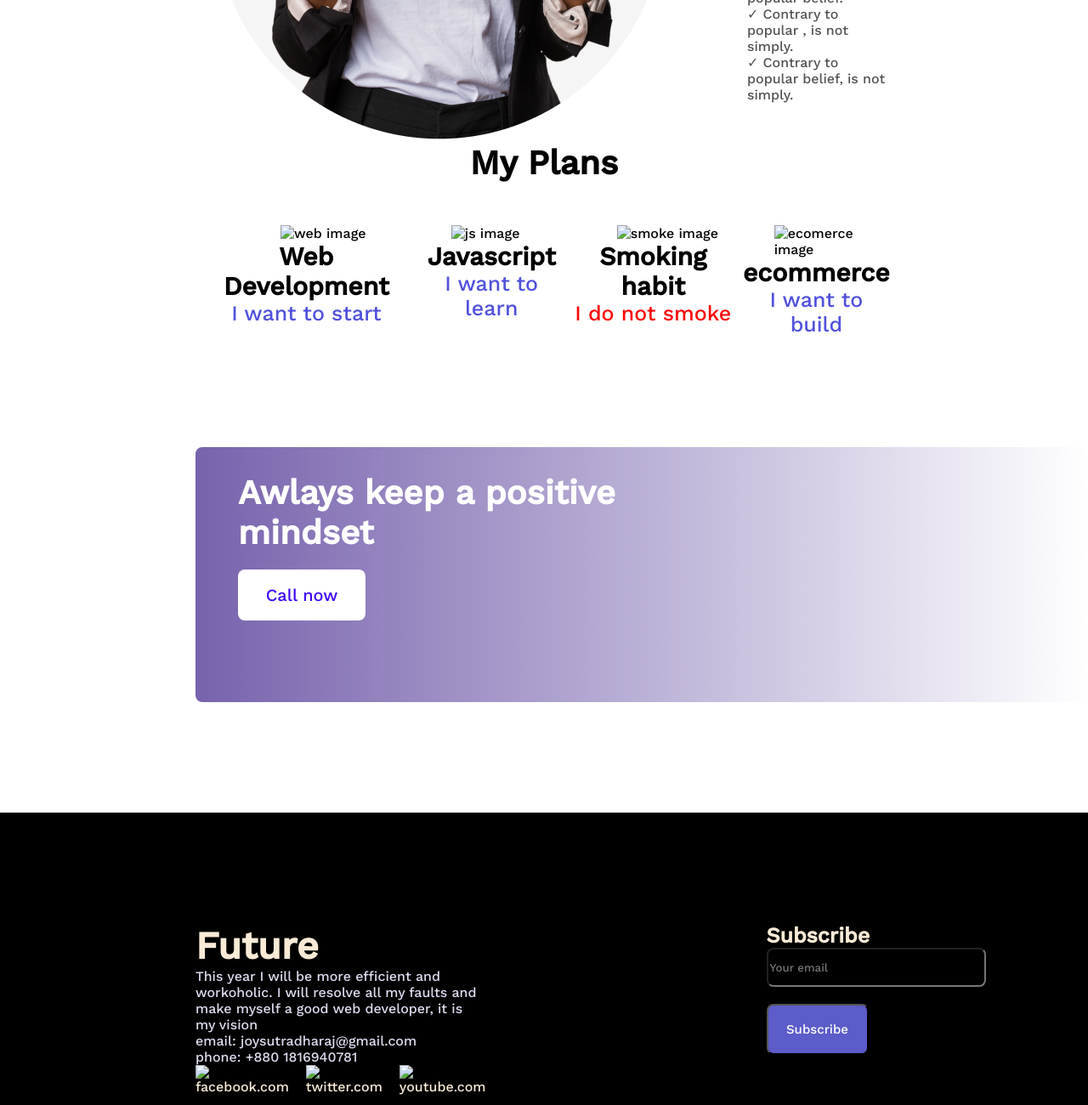
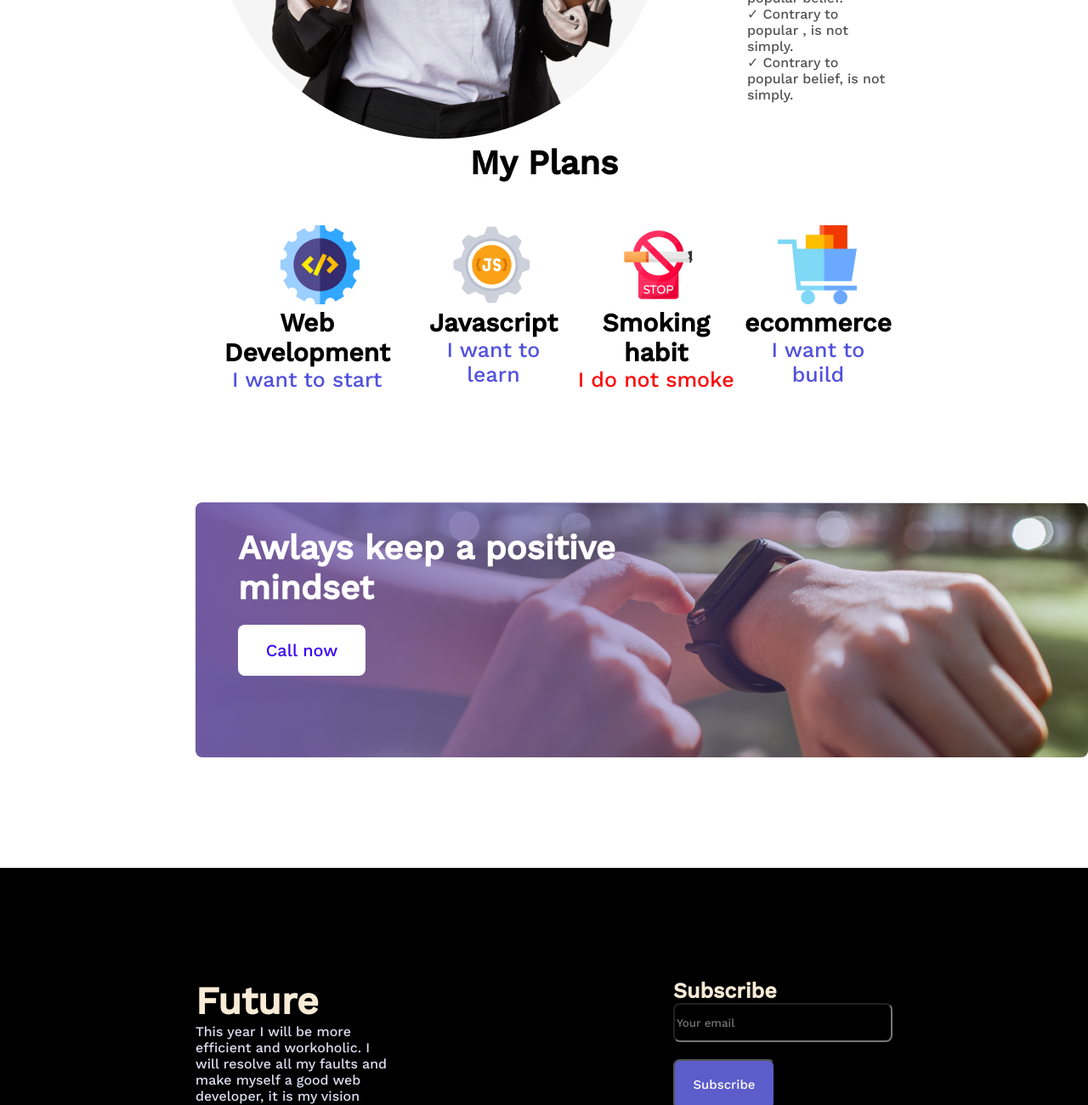
Before and after one commit to Joysd1010/Assignment, a plain HTML site: page index.html in a window 1280 px wide. Shown: the part 1500-2800 px from the top of the page at 85% size. Drawn offline with nearby package versions, Linux system fonts and the light colour scheme; the site is published under a folder, as on GitHub Pages, so addresses that start at the root find nothing.

Commit message:
images fixes

```diff
--- a/index.html
+++ b/index.html
@@ -4,7 +4,7 @@
     <meta charset="UTF-8" />
     <meta http-equiv="X-UA-Compatible" content="IE=edge" />
     <meta name="viewport" content="width=device-width, initial-scale=1.0" />
-    <link rel="stylesheet" href="style.css" />
+    <link rel="stylesheet" href="./style.css" />
     <link rel="preconnect" href="https://fonts.gstatic.com" crossorigin />
     <link
       href="https://fonts.googleapis.com/css2?family=Work+Sans:wght@500&display=swap"
@@ -29,7 +29,7 @@
     <section>
       <!--problem & picture-->
       <div class="sectionprofile">
-        <div><img src="images/person.png" alt="myself" /></div>
+        <div><img src="./images/person.png" alt="myself" /></div>
         <div class="sectiondescription">
           <h2 class="mistaketitle">My failures of previous year</h2>
           <p class="mistake">
@@ -47,22 +47,22 @@
       <h2 class="myplan">My Plans</h2>
       <div class="plannings">
         <div class="web">
-          <img src="/images/web.png" alt="web image" />
+          <img src="./images/web.png" alt="web image" />
           <h2>Web Development</h2>
           <p>I want to start</p>
         </div>
         <div class="js">
-          <img src="/images/js.png" alt="js image" />
+          <img src="./images/js.png" alt="js image" />
           <h2>Javascript</h2>
           <p>I want to learn</p>
         </div>
         <div class="smoke">
-          <img src="/images/smoke.png" alt="smoke image" />
+          <img src="./images/smoke.png" alt="smoke image" />
           <h2>Smoking habit</h2>
           <p>I do not smoke</p>
         </div>
         <div class="ecom">
-          <img src="/images/ecom.png" alt="ecomerce image" />
+          <img src="./images/ecom.png" alt="ecomerce image" />
           <h2>ecommerce</h2>
           <p>I want to build</p>
         </div>
@@ -86,9 +86,9 @@
           <p>email: joysutradharaj@gmail.com</p>
           <p>phone: +880 1816940781</p>
           <div class="footerimage">
-            <img src="/images/fb.png" alt="facebook.com" />
-            <img src="/images/twitter.png" alt="twitter.com" />
-            <img src="/images/youtube.png" alt="youtube.com" />
+            <img src="./images/fb.png" alt="facebook.com" />
+            <img src="./images/twitter.png" alt="twitter.com" />
+            <img src="./images/youtube.png" alt="youtube.com" />
           </div>
         </div>
         <div>
--- a/style.css
+++ b/style.css
@@ -3,7 +3,7 @@
 }
 /*header part*/
 .head{
-    background-image: url(/images/banner3.png);
+    background-image: url(./images/banner3.png);
     background-repeat: no-repeat;
     height: 810px;
     width: 1515px;
@@ -148,7 +148,7 @@
 /*gradient image with button*/
 .gradient{
    background-image:  linear-gradient(to left, rgba(9, 31, 154, 0), rgba(111, 89, 168, 0.945)),
-    url(/images/watch.png);
+    url(./images/watch.png);
     width: 1050px;
     height: 300px;
 margin-bottom: 130px;
```
